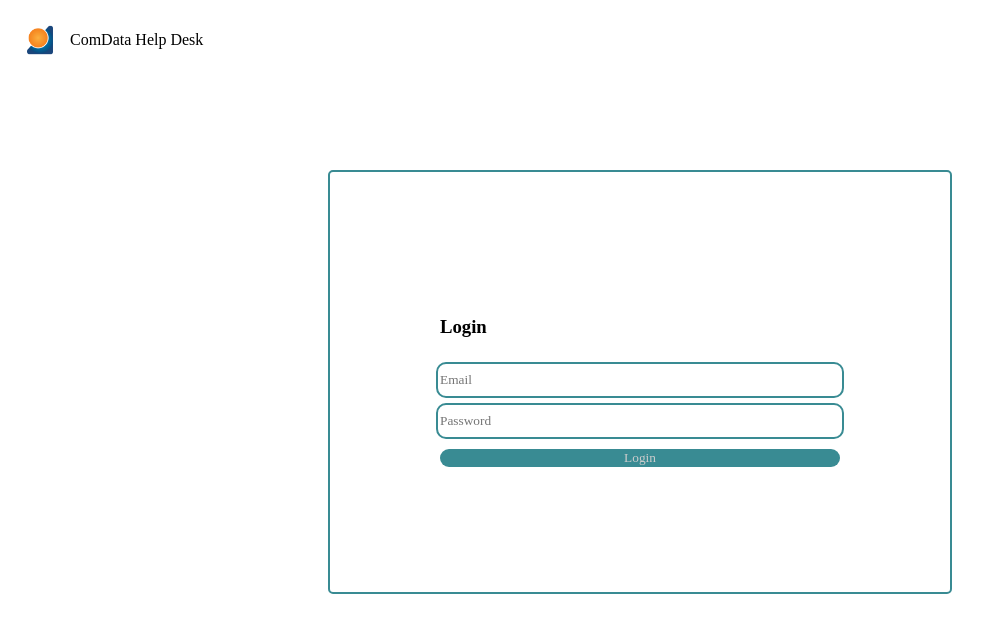
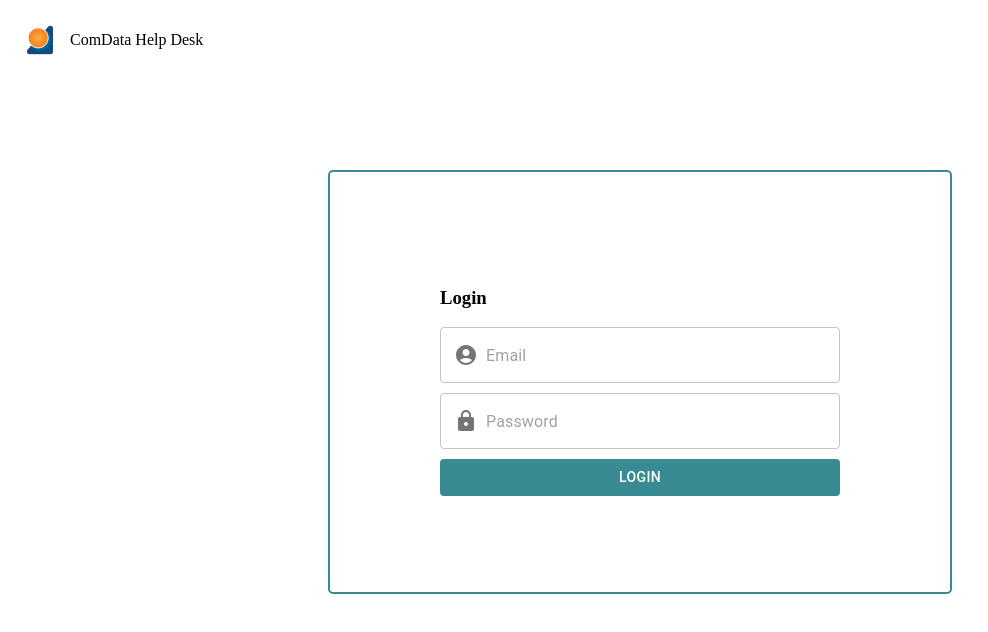
Before and after one commit to steve958/Help-Desk-Sandbox, a React (Vite) app: page / in a window 1280 px wide. Shown: the top 632 px of the page, without its empty margins (0-988 px from the left). Built offline with nearby package versions, Linux system fonts and the light colour scheme.

Commit message:
Login with Mui updated

```diff
--- a/package.json
+++ b/package.json
@@ -11,6 +11,7 @@
   "dependencies": {
     "@emotion/react": "^11.10.6",
     "@emotion/styled": "^11.10.6",
+    "@mui/icons-material": "^5.11.11",
     "@mui/material": "^5.11.14",
     "@mui/styled-engine-sc": "^5.11.11",
     "@reduxjs/toolkit": "^1.9.3",
--- a/src/components/LoginPage/LoginPage.tsx
+++ b/src/components/LoginPage/LoginPage.tsx
@@ -1,6 +1,12 @@
 import { useEffect, useState } from "react";
 import { checkValidity } from "../../Helper";
 import logo from "../../assets/comdata.png";
+
+import InputAdornment from "@mui/material/InputAdornment";
+import AccountCircleIcon from "@mui/icons-material/AccountCircle";
+import LockIcon from "@mui/icons-material/Lock";
+import { OutlinedInput } from "@mui/material";
+import Button from "@mui/material/Button";
 
 const LoginPage = () => {
   const [email, setEmail] = useState("");
@@ -28,11 +34,17 @@ const LoginPage = () => {
       </div>
       <div className="login_form">
         <h3 style={{ alignSelf: "flex-start", marginLeft: "100px" }}>Login</h3>
-        <input
+        <OutlinedInput
+          id="input-with-icon-adornment"
+          style={{ width: "400px" }}
+          startAdornment={
+            <InputAdornment position="start">
+              <AccountCircleIcon />
+            </InputAdornment>
+          }
           type="email"
           placeholder="Email"
           onChange={(e) => setEmail(e.target.value)}
-          className="loginInputs"
         />
         {!checkValidity(
           email,
@@ -44,19 +56,31 @@ const LoginPage = () => {
         ) : (
           (validMail = true)
         )}
-        <input
+        <OutlinedInput
+          id="input-with-icon-adornment"
+          style={{ width: "400px", marginTop: "10px" }}
+          startAdornment={
+            <InputAdornment position="start">
+              <LockIcon />
+            </InputAdornment>
+          }
           type="password"
           placeholder="Password"
           onChange={(e) => setPassword(e.target.value)}
-          className="loginInputs"
         />
-        <button
+        <Button
+          variant="contained"
+          style={{
+            marginTop: "10px",
+            width: "400px",
+            backgroundColor: "#398b93",
+            color: "white",
+          }}
           disabled={!(email && password && validMail)}
           onClick={loggedIn}
-          className="loginButton"
         >
           Login
-        </button>
+        </Button>
       </div>
     </div>
   );
--- a/src/index.css
+++ b/src/index.css
@@ -27,34 +27,13 @@ body {
   width: 100vw;
 }
 
-.loginInputs {
-  width: 400px;
-  border: 2px solid;
-  border-color: #398b93;
-  border-radius: 10px;
-  margin-top: 5px;
-  height: 30px;
-  font-family: "Times New Roman", Times, serif;
-}
-
-.loginButton {
-  margin-top: 10px;
-  border: none;
-  border-radius: 10px;
-  background-color: #398b93;
-  font-family: "Times New Roman", Times, serif;
-  width: 400px;
-}
-.loginButton:disabled {
-  color: #ccc;
-  cursor: not-allowed;
-}
-
 .span_validation {
-  font-size: 12px;
+  font-size: 16px;
   padding: 3px;
   color: red;
-  display: inline-block;
+  display: flex;
+  align-self: flex-start;
+  margin-left: 100px;
 }
 
 .app_name {
```
Also changed, not shown: 1 other file (tests, documents, lock files or other folders).
